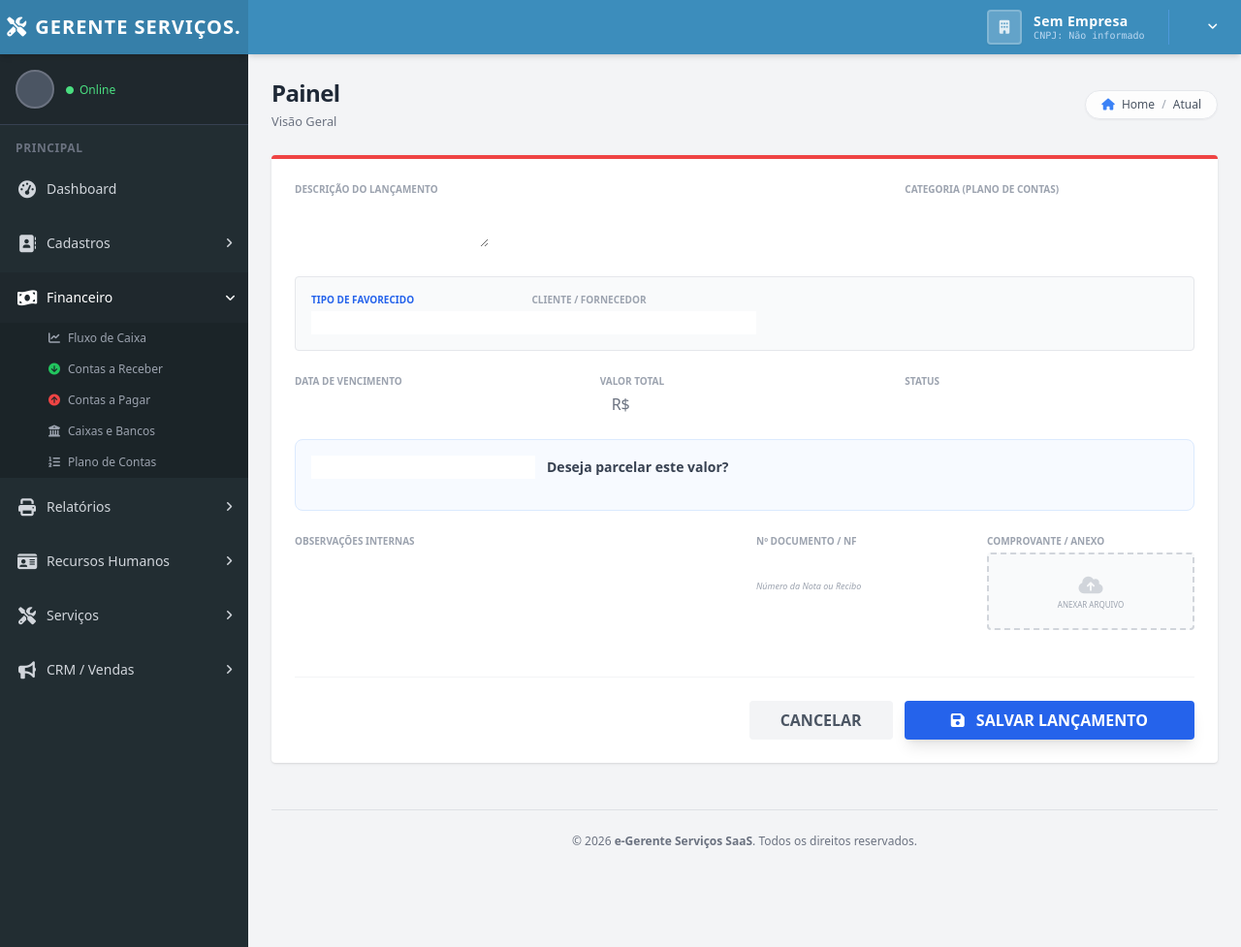
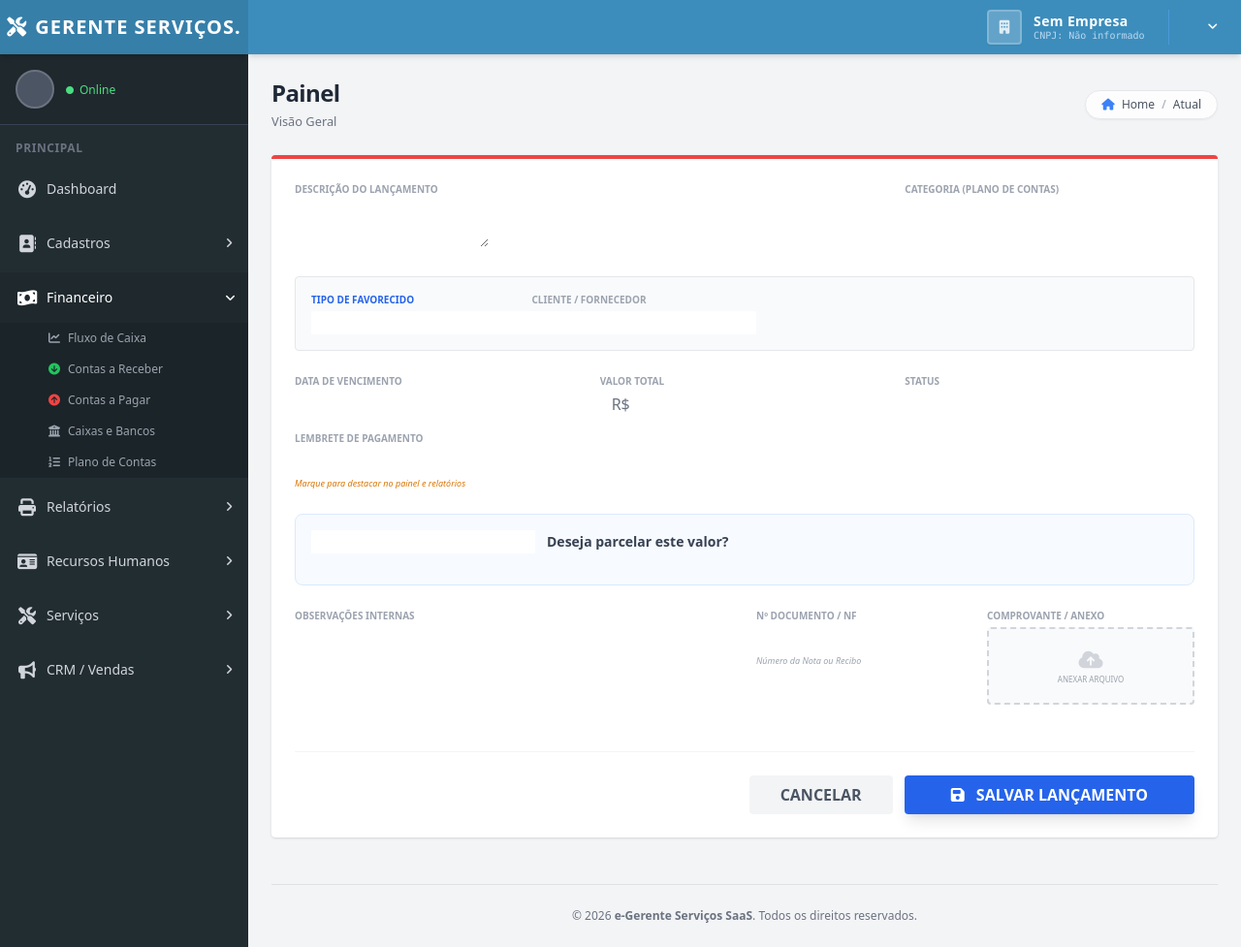
Before and after one commit to Ivanildo-Lab/e-gerenteservicos, a Django app: template financeiro/templates/financeiro/conta_form.html in a window 1280 px wide. Shown: the whole page at 97% size. Run offline with Django 5.2, Linux system fonts and the light colour scheme; the template is opened without the code that fills it: most values are stand-ins (such as "Sample title", 1, 10 or a date in 2020); form fields are guessed from the names that the template uses; some libraries are stand-ins or nearby versions.

Commit message:
fix: add lembrete_pagamento field to conta_form template

```diff
--- a/financeiro/templates/financeiro/conta_form.html
+++ b/financeiro/templates/financeiro/conta_form.html
@@ -88,6 +88,12 @@
             <div class="md:col-span-4">
                 <label class="block text-[10px] font-bold text-gray-400 uppercase mb-1">Status</label>
                 {{ form.status }}
+            </div>
+
+            <div class="md:col-span-4">
+                <label class="block text-[10px] font-bold text-gray-400 uppercase mb-1">Lembrete de Pagamento</label>
+                {{ form.lembrete_pagamento }}
+                <p class="text-[9px] text-amber-600 mt-1 italic">Marque para destacar no painel e relatórios</p>
             </div>
         </div>
 
```
